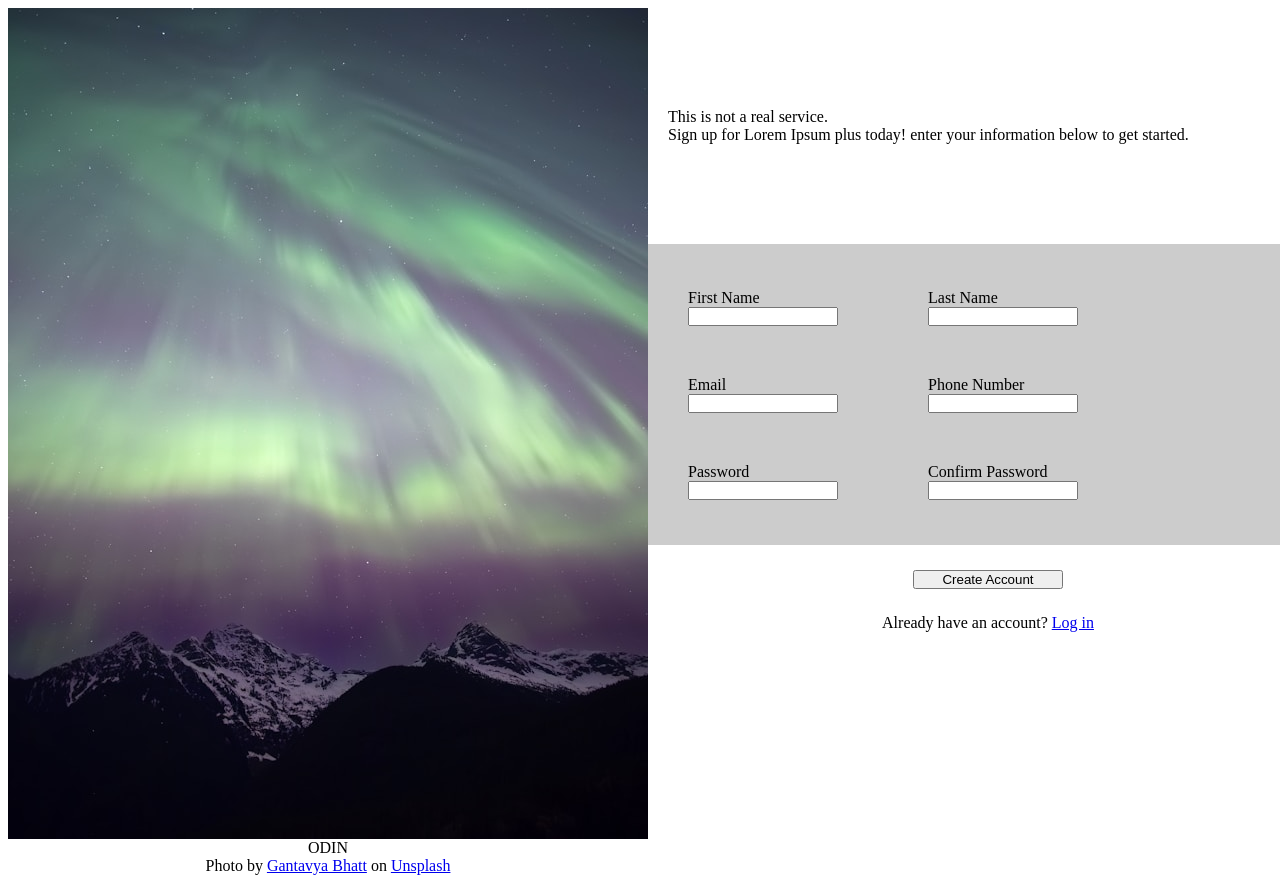
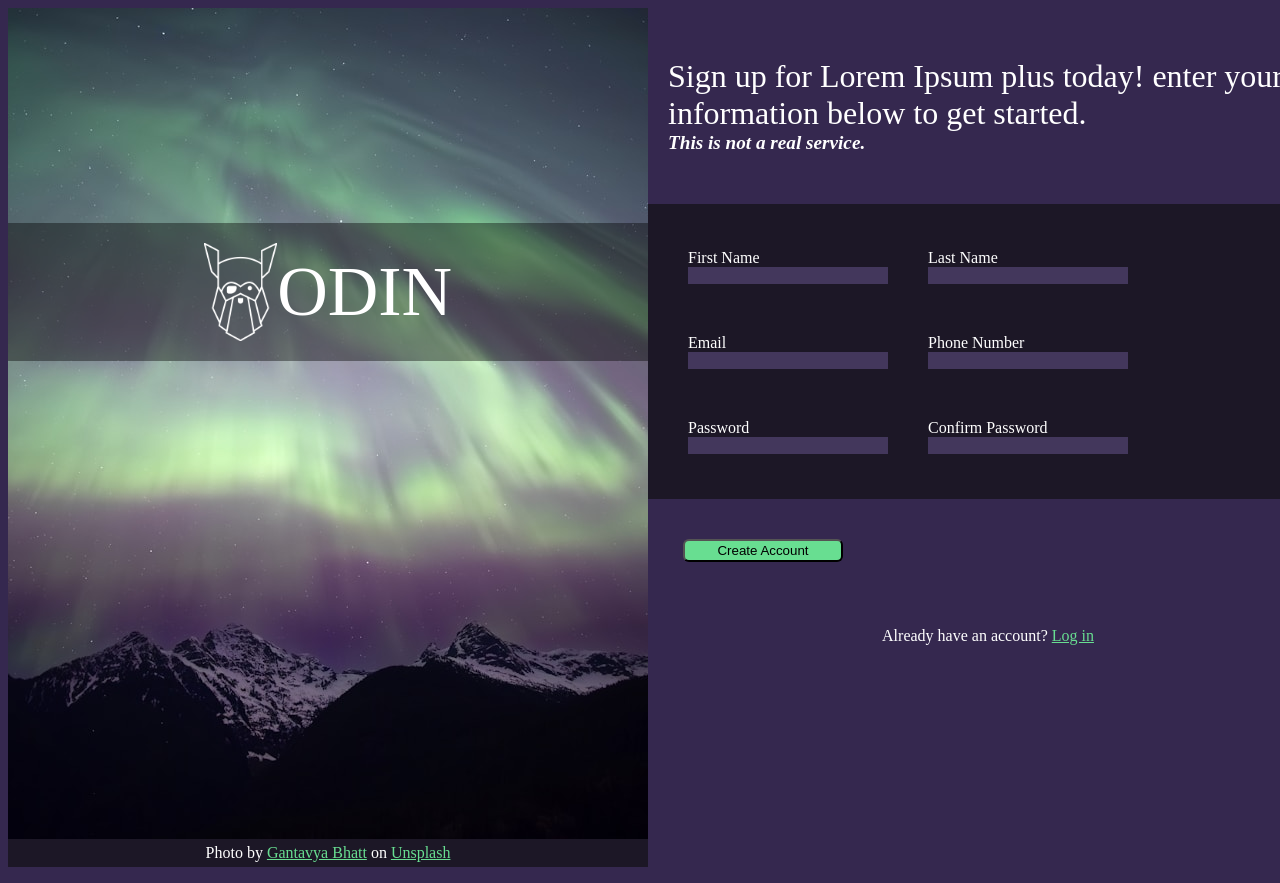
Before and after one commit to bartlett00/sign-up-form, a plain HTML site: page index.html in a window 1280 px wide. Shown: the top 883 px of the page. Drawn offline with Linux system fonts and the light colour scheme.

Commit message:
Apply basic styling like colors and sizing     to elements.

```diff
--- a/index.html
+++ b/index.html
@@ -10,52 +10,57 @@
     <div id="main-container">
         <div id="image-container">
             <img src="./gantavya-bhatt-vj15n7OJOpQ-unsplash.jpg" alt="A green aurora over snow-capped mountains under a starry, purple night sky.">
-            <div id="title-box">ODIN</div>
+
+            <div id="title-box">
+                <img id="logo" src="./odin-lined.png" alt="Logo for The Odin Project.">
+                <div class="title">ODIN</div>
+            </div>
+
             <div id="credit">Photo by <a href="https://unsplash.com/@gbhatt_2?utm_content=creditCopyText&utm_medium=referral&utm_source=unsplash">Gantavya Bhatt</a> on <a href="https://unsplash.com/photos/a-green-and-purple-aurora-bore-over-a-mountain-range-vj15n7OJOpQ?utm_content=creditCopyText&utm_medium=referral&utm_source=unsplash">Unsplash</a>
             </div>
         </div>
         <div id="form-container">
             <div class="splash-container">
-                 <div class="warning">This is not a real service.</div>
                 <div id="tagline">Sign up for Lorem Ipsum plus today! enter your information below to get started.</div>
+                <div class="warning">This is not a real service.</div>
             </div>
 
             <div id="form">
-                <form action="#" method="post">
+                <form id="sign-up" action="#" method="post">
 
                     <div class="widget-wrapper">
                         <label for="first-name">First Name</label>
-                        <input type="text" id="first-name" name="first-name">
+                        <input required type="text" id="first-name" name="first-name">
                     </div>
 
                     <div class="widget-wrapper">
                     <label for="last-name" >Last Name</label>
-                    <input type="text" id="last-name" name="last-name">
+                    <input required type="text" id="last-name" name="last-name">
                     </div>
 
                     <div class="widget-wrapper">
                         <label for="email">Email</label>
-                        <input type="email" id="email" name="email">
+                        <input required type="email" id="email" name="email">
                     </div>
 
                     <div class="widget-wrapper">
                         <label for="phone">Phone Number</label>
-                        <input type="tel" id="phone" name="phone">
+                        <input required type="tel" id="phone" name="phone">
                     </div>
 
                     <div class="widget-wrapper">
                         <label for="password">Password</label>
-                        <input type="password" id="password" name="password">
+                        <input required type="password" id="password" name="password">
                     </div>
 
                     <div class="widget-wrapper">
                         <label for="pwd-confirm">Confirm Password</label>
-                        <input type="password" id="pwd-confirm" name="pwd-confirm">
+                        <input required type="password" id="pwd-confirm" name="pwd-confirm">
                     </div>
                 </form>
             </div>
             <div class="footer">
-                <button type="submit">Create Account</button>
+                <button type="submit" form="sign-up">Create Account</button>
                 <div class="has-account">Already have an account? <a href="#">Log in</a></div>
             </div>
 
--- a/styles.css
+++ b/styles.css
@@ -1,12 +1,22 @@
+* {
+    --background-color: #35284f;
+    --button-color: #68de91;
+    --secondary-color: #1c1726;
+    --font-color: #fff;
+    --text-box: #43375c;
+}
+
 body {
     font-size: 16px;
+    background-color: var(--background-color);
+    color: var(--font-color);
 }
 
 input,
 textarea,
 select,
 button {
-  width: 150px;
+  width: 200px;
   padding: 0;
   margin: 0;
   box-sizing: border-box;
@@ -22,6 +32,7 @@ button {
     flex-flow: column wrap;
     text-align: center;
     align-items: center;
+    position: relative;
 }
 
 #form-container {
@@ -30,7 +41,7 @@ button {
 }
 
 .splash-container {
-    padding: 100px 20px 100px 20px;
+    padding: 50px 20px 50px 20px;
 }
 
 .has-account {
@@ -38,7 +49,7 @@ button {
 }
 
 #form {
-    background-color: #ccc;
+    background-color: var(--secondary-color);
     padding: 20px;
     width: 100%;
 }
@@ -59,13 +70,65 @@ form {
 }
 
 button[type="submit"] {
-
+   background-color: var(--button-color);
+   color: black;
+   border-radius: 6px;
+   padding: 2px 10px 2px 10px;
+   width: 10rem;
+   margin-left: 35px;
 }
 
 .footer {
     display: flex;
     flex-flow: column wrap;
     text-align: center;
+    align-items: left;
+    margin-top: 40px;
+}
+
+.has-account {
+    margin-top: 40px;
+}
+
+#title-box {
+    position: absolute;
+    top: 25%;
+    font-size: 70px;
+    background-color: rgba(0, 0, 0, .4);
+    width: 100%;
+    padding: 20px 0px 20px 0px;
+    display: flex;
+    flex-flow: row nowrap;
     align-items: center;
-    margin-top: 25px;
+    justify-content: center;
 }
+
+#logo {
+    height: 1.4em;
+}
+
+#credit {
+    background-color: var(--secondary-color);
+    width: 100%;
+    padding: 5px 0px;
+}
+
+a {
+    color: var(--button-color);
+}
+
+input {
+    background-color: var(--text-box);
+    color: var(--font-color);
+    border: 1px solid var(--text-box);
+}
+
+.warning {
+    font-size: 1.2rem;
+    font-weight: bolder;
+    font-style: italic;
+}
+
+#tagline {
+    font-size: 2rem;
+}
```
